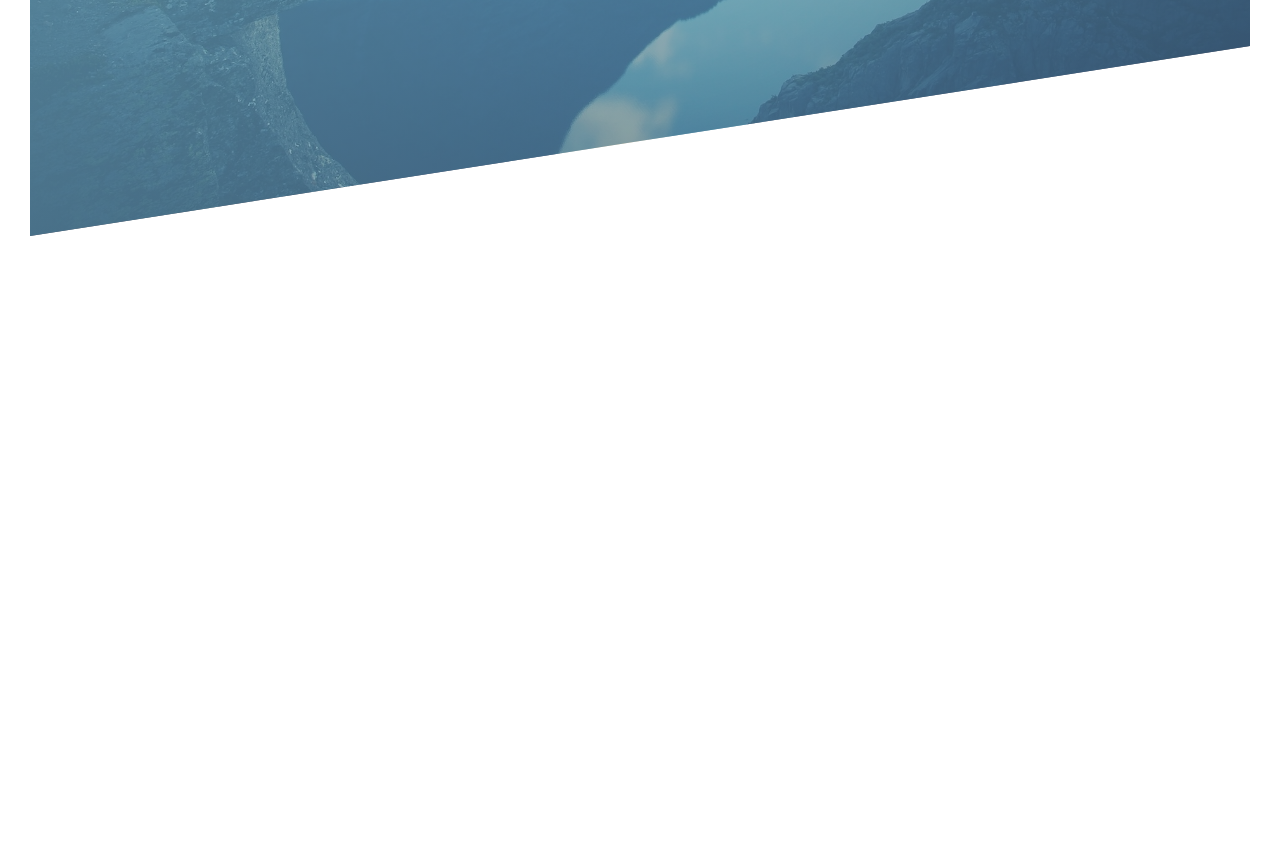
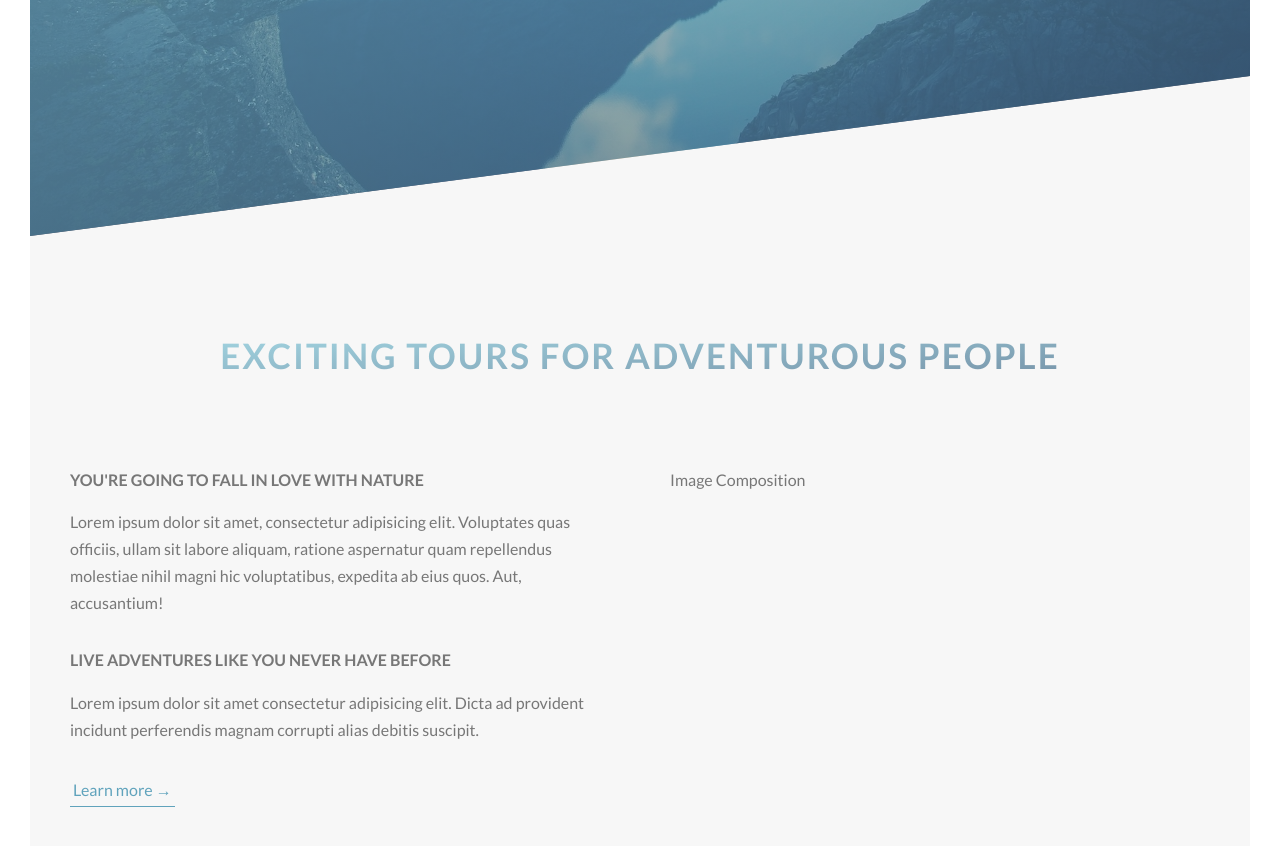
Before and after one commit to SereicikasTomas/Natours, a website: page index.html in a window 1280 px wide. Shown: the part 554-1400 px from the top of the page. Before the commit the page ends 820 px from the top, so only its background shows below. Drawn offline with Linux system fonts and the light colour scheme.

Commit message:
add first section of about

```diff
--- a/index.html
+++ b/index.html
@@ -28,7 +28,38 @@
         <a href="#" class="btn btn--white btn--animated">Discover our tours</a>
       </div>
     </header>
-    <main></main>
+    <main>
+      <section class="section-about">
+        <div class="u-center-text u-margin-bottom-big">
+          <h2 class="heading-secondary">
+            Exciting tours for adventurous people
+          </h2>
+        </div>
+        <div class="row">
+          <div class="col-1-of-2">
+            <h3 class="heading-tertiary u-margin-bottom-small">
+              You're going to fall in love with nature
+            </h3>
+            <p class="paragraph">
+              Lorem ipsum dolor sit amet, consectetur adipisicing elit. Voluptates quas officiis,
+              ullam sit labore aliquam, ratione aspernatur quam repellendus molestiae nihil magni
+              hic voluptatibus, expedita ab eius quos. Aut, accusantium!
+            </p>
+            <h3 class="heading-tertiary u-margin-bottom-small">
+              Live adventures like you never have before
+            </h3>
+            <p class="paragraph">
+              Lorem ipsum dolor sit amet consectetur adipisicing elit. Dicta ad provident incidunt
+              perferendis magnam corrupti alias debitis suscipit.
+            </p>
+            <a href="#" class="btn-text">Learn more &rarr;</a>
+          </div>
+          <div class="col-1-of-2">
+            Image Composition
+          </div>
+        </div>
+      </section>
+    </main>
     <!-- <section class="grid-test">
       <div class="row">
         <div class="col-1-of-2">
--- a/sass/abstracts/_variables.scss
+++ b/sass/abstracts/_variables.scss
@@ -4,9 +4,15 @@ $color-primary: #60a3bc;
 $color-primary-light: #82ccdd;
 $color-primary-dark: #3c6382;
 
+$color-grey-light-1: #f7f7f7;
+
 $color-grey-dark: #777;
 $color-white: #fff;
 $color-black: #000;
+
+// FONT
+
+$default-font-size: 1.6rem;
 
 // GRID
 
--- a/sass/base/_typography.scss
+++ b/sass/base/_typography.scss
@@ -2,7 +2,7 @@ body {
   font-family: "Lato", sans-serif;
   font-weight: 400;
   line-height: 1.7;
-  font-size: 1.6rem;
+  font-size: $default-font-size;
   color: $color-grey-dark;
   padding: 3rem;
 }
@@ -49,3 +49,40 @@ body {
     animation-timing-function: ease-out;
   }
 }
+
+.heading-secondary {
+  font-size: 3.5rem;
+  text-transform: uppercase;
+  font-weight: 700;
+  background-image: linear-gradient(
+    to right bottom,
+    rgba($color-primary-light, 0.7),
+    rgba($color-primary-dark, 0.7)
+  );
+  display: inline-block;
+  -webkit-background-clip: text;
+  background-clip: text;
+  color: transparent;
+  letter-spacing: 2px;
+  transition: all 400ms;
+  backface-visibility: hidden;
+
+  &:hover {
+    transform: translateY(-10px) scale(1.1);
+    text-shadow: -0.5rem 1.5rem 1rem rgba($color-black, 0.2);
+  }
+}
+
+.heading-tertiary {
+  font-size: $default-font-size;
+  font-weight: 700;
+  text-transform: uppercase;
+}
+
+.paragraph {
+  font-size: $default-font-size;
+
+  &:not(:last-child) {
+    margin-bottom: 3rem;
+  }
+}
--- a/sass/base/_utilities.scss
+++ b/sass/base/_utilities.scss
@@ -0,0 +1,15 @@
+.u-center-text {
+  text-align: center;
+}
+
+.u-margin-bottom-big {
+  margin-bottom: 8rem;
+}
+
+.u-margin-bottom-medium {
+  margin-bottom: 4rem;
+}
+
+.u-margin-bottom-small {
+  margin-bottom: 1.5rem;
+}
--- a/sass/components/_button.scss
+++ b/sass/components/_button.scss
@@ -8,7 +8,7 @@
     border-radius: 1rem;
     transition: all 300ms;
     position: relative;
-    font-size: 1.6rem;
+    font-size: $default-font-size;
   }
 
   &:hover {
@@ -53,3 +53,46 @@
     animation-fill-mode: backwards;
   }
 }
+
+.btn-text {
+  &:link,
+  &:visited {
+    font-size: $default-font-size;
+    color: $color-primary;
+    display: inline-block;
+    text-decoration: none;
+    border-bottom: 1px solid $color-primary;
+    padding: 3px;
+    position: relative;
+    z-index: 1;
+    transition: all 200ms;
+    &::after {
+      content: "";
+      position: absolute;
+      top: 0;
+      left: 0;
+      height: 100%;
+      width: 100%;
+      background-color: $color-primary;
+      transform: scaleX(0);
+      transition: all 200ms;
+      z-index: -1;
+      transform-origin: left;
+    }
+  }
+
+  &:hover {
+    color: $color-white;
+    &::after {
+      transform: scaleX(1);
+      transform-origin: right;
+    }
+  }
+
+  &:active {
+    color: $color-primary;
+    &::after {
+      background-color: transparent;
+    }
+  }
+}
--- a/sass/layout/_grid.scss
+++ b/sass/layout/_grid.scss
@@ -1,6 +1,5 @@
 .row {
   max-width: $grid-width;
-  background-color: #eee;
   margin: 0 auto;
 
   &:not(:last-child) {
@@ -10,7 +9,6 @@
   @include clearfix;
 
   [class^="col-"] {
-    background-color: aquamarine;
     float: left;
 
     &:not(:last-child) {
--- a/sass/layout/_header.scss
+++ b/sass/layout/_header.scss
@@ -9,7 +9,7 @@
   background-size: cover;
   background-position: top;
   position: relative;
-  clip-path: polygon(0 0, 100% 0, 100% 75%, 0 100%);
+  clip-path: polygon(0 0, 100% 0, 100% 75vh, 0 100%);
   &__logo-box {
     position: absolute;
     top: 4rem;
--- a/sass/pages/_home.scss
+++ b/sass/pages/_home.scss
@@ -0,0 +1,5 @@
+.section-about {
+  background-color: $color-grey-light-1;
+  padding: 25rem 0;
+  margin-top: -20vh;
+}
```
Also changed, not shown: css/style.css.
